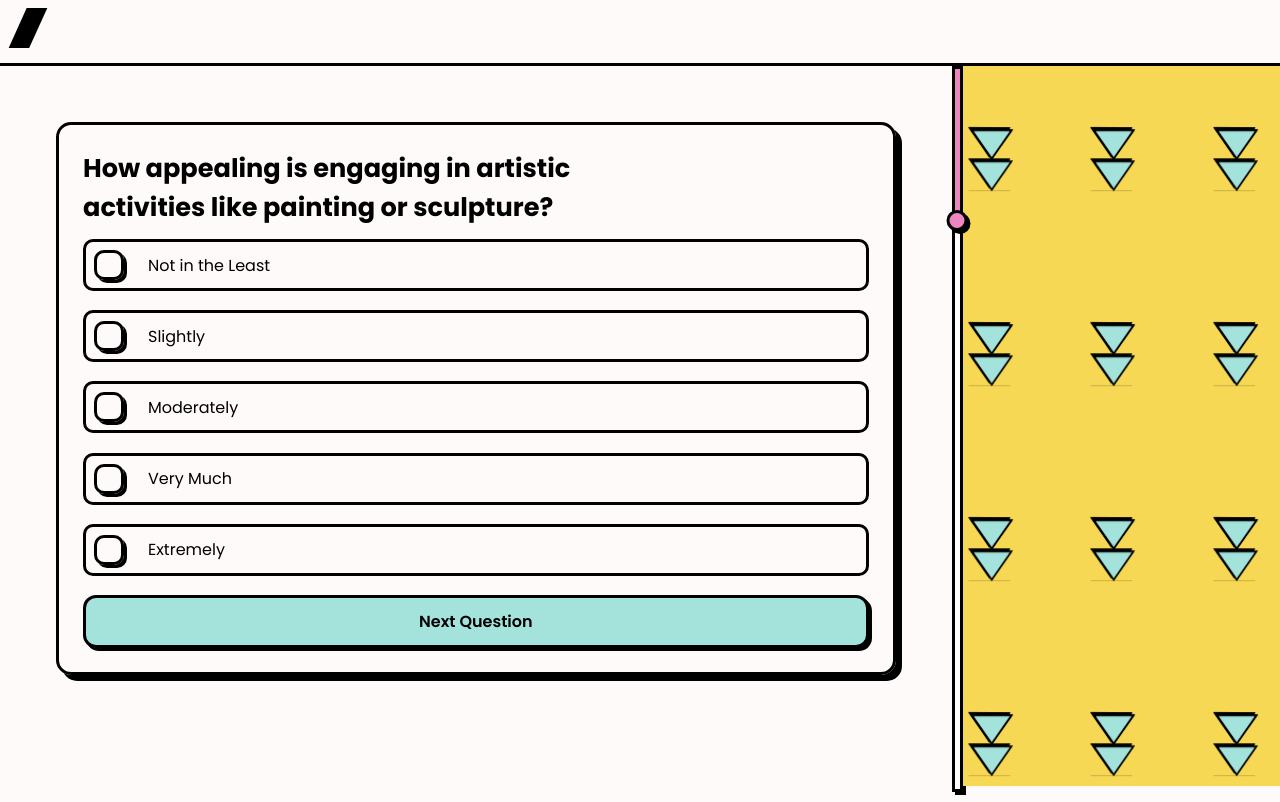
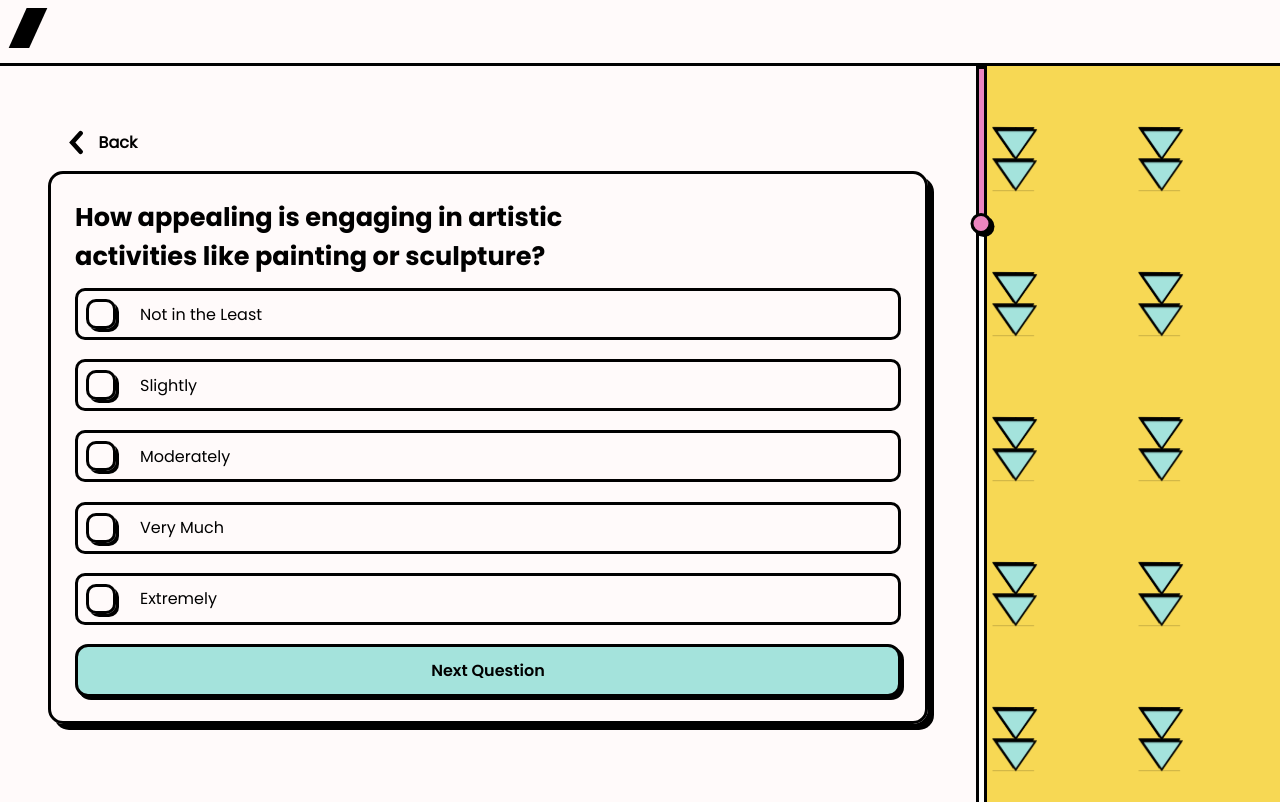
Before and after one commit to azzammahmoud95/front-end-EB, a React (Create React App) app in the folder frontend/: page / in a window 1280 px wide. Built offline with nearby package versions, Linux system fonts and the light colour scheme.

Commit message:
fixing trinagles animation

```diff
--- a/frontend/src/Components/BackButton/back-button.scss
+++ b/frontend/src/Components/BackButton/back-button.scss
@@ -1,7 +1,9 @@
 .BackButtonWrapper{
-    width: calc(100% - 2rem);
+    // width: calc(100% - 2rem);
     display: flex;
     align-items: center;
+    align-items: center;
+    // background-color: green;
     padding: 1rem;
     .BackButtonLabel{
         margin-left: 0.6rem;
--- a/frontend/src/Components/Card/card.scss
+++ b/frontend/src/Components/Card/card.scss
@@ -7,11 +7,11 @@
     flex-direction: column;
     box-shadow: 6px 6px 0px 0px rgba(0, 0, 0, 1);
     padding: 1.5rem;
-    margin: 3.5rem;
+
     // height: 50%;
     @media (max-width:767px) {
         height: auto;
-        margin: 2rem;
+        margin: 1rem;
         box-shadow: 6px 6px 0px 0px rgba(0, 0, 0, 1);
     }
     .question {
--- a/frontend/src/Components/Layout/layout.jsx
+++ b/frontend/src/Components/Layout/layout.jsx
@@ -2,6 +2,7 @@ import React, { useState, useEffect } from "react";
 import icon from "../../Assets/Images/logo.svg";
 import "./layout.scss";
 import TriangleStack from "../TriangleStack/TriangleStack";
+import BackButton from "../BackButton/back-button";
 
 const ProgressBar = ({ progress }) => {
   const [isMobile, setIsMobile] = useState(false);
@@ -92,7 +93,8 @@ export default function Layout({ children }) {
         <img src={icon} alt="icon-logo" width={40} height={40} />
       </div>
       <div className="flex-layout">
-        <div className="question-child" style={{ height: "90vh" }}>
+        <div className="question-child">
+        <BackButton />{" "}
           {children}
         </div>
 
@@ -100,13 +102,16 @@ export default function Layout({ children }) {
 
         <div className="animation-sidebar">
         <div
-            className="triangle-stack-container"
-            style={{
-              display: "grid",
-              gridTemplateColumns: `repeat(${columns}, 1fr)`,
-              gap: "50px",
-            }}
-          >          <TriangleStack />
+  className="triangle-stack-container"
+  style={{
+    display: "grid",
+    gridTemplateColumns: `repeat(auto-fill, minmax(100px, 1fr))`,
+    // gap: "50px",
+  }}
+>
+                   <TriangleStack />
+          <TriangleStack />
+          <TriangleStack />
           <TriangleStack />
           <TriangleStack />
           <TriangleStack />
@@ -119,6 +124,7 @@ export default function Layout({ children }) {
           <TriangleStack />
           <TriangleStack />
 
+          <TriangleStack />     <TriangleStack />     <TriangleStack />     <TriangleStack />     <TriangleStack />     <TriangleStack />     <TriangleStack />     <TriangleStack />     <TriangleStack />     <TriangleStack />
           </div>
           </div>
       </div>
--- a/frontend/src/Components/Layout/layout.scss
+++ b/frontend/src/Components/Layout/layout.scss
@@ -2,9 +2,16 @@
   padding: 0.5rem;
   border-bottom: 3px solid black;
 }
+.triangle-stack-container{
+  overflow: hidden;
+}
+.question-child{
+   margin: 3rem;
+}
 .flex-layout {
   display: flex;
-  height: 90dvh;
+  height: 92dvh;
+  overflow: hidden;
   @media (max-width: 767px) {
     display: flex;
     flex-direction: column-reverse;
@@ -17,7 +24,11 @@
     @media (max-width: 767px) {
       // Desktop view
       width: 100%;
+      margin: 0;
+
     }
+
+
   }
   .animation-sidebar {
     background-color: var(--yellow);
--- a/frontend/src/pages/QuestionPage/question-page.jsx
+++ b/frontend/src/pages/QuestionPage/question-page.jsx
@@ -17,10 +17,11 @@ export default function QuestionPage() {
 
   return (
     <Layout>
-      {/* <BackButton />{" "} */}
+
       <Card
         question={`How appealing is engaging in artistic activities like painting or sculpture?`}
       >
+
         <form className="form-layout">
           <div>
             <Checkbox label={'Not in the Least'}  onClick={() => handleCheckboxClick('Not in the Least')} selected={selectedOption === 'Not in the Least'} />
```
